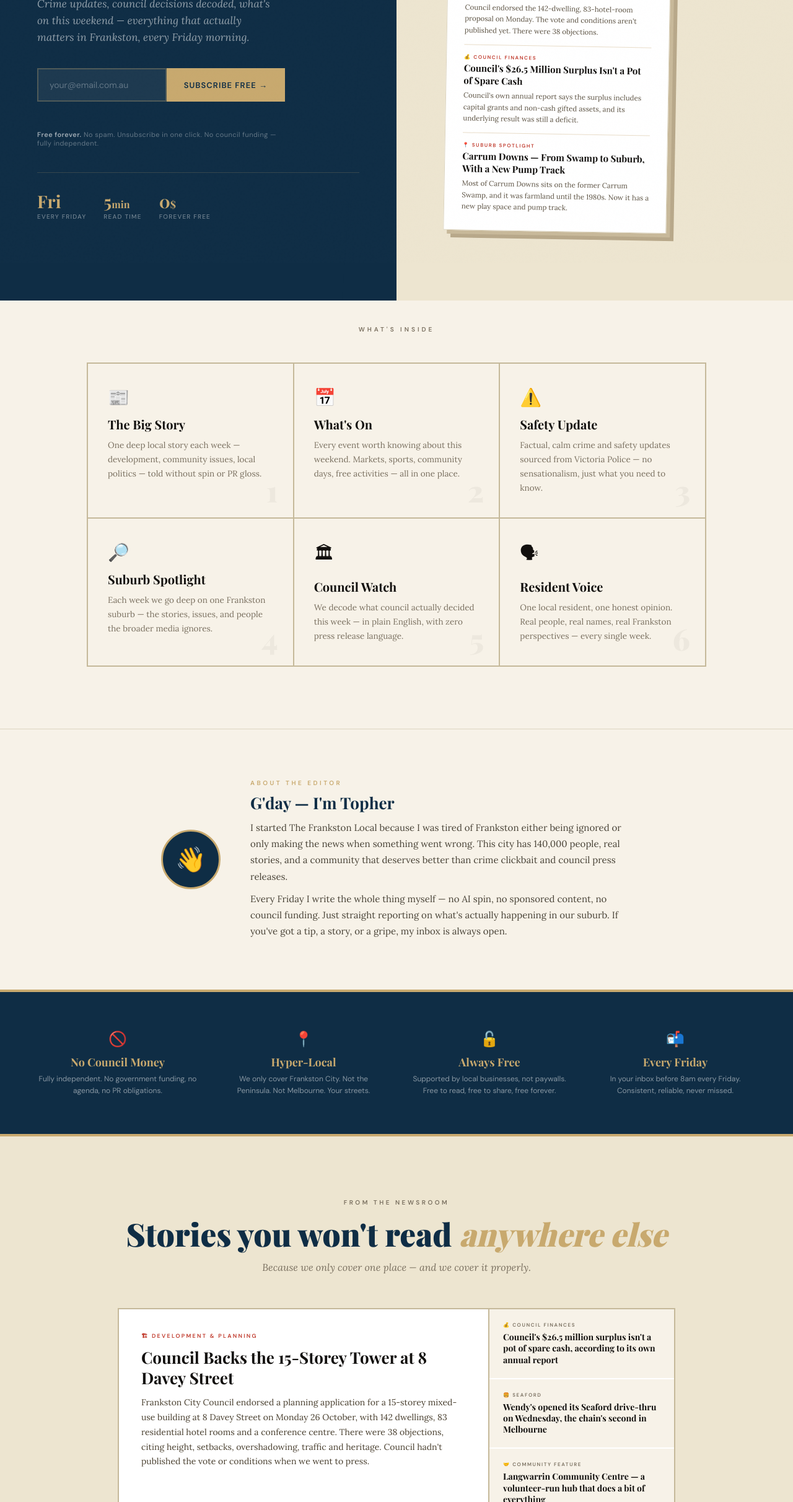
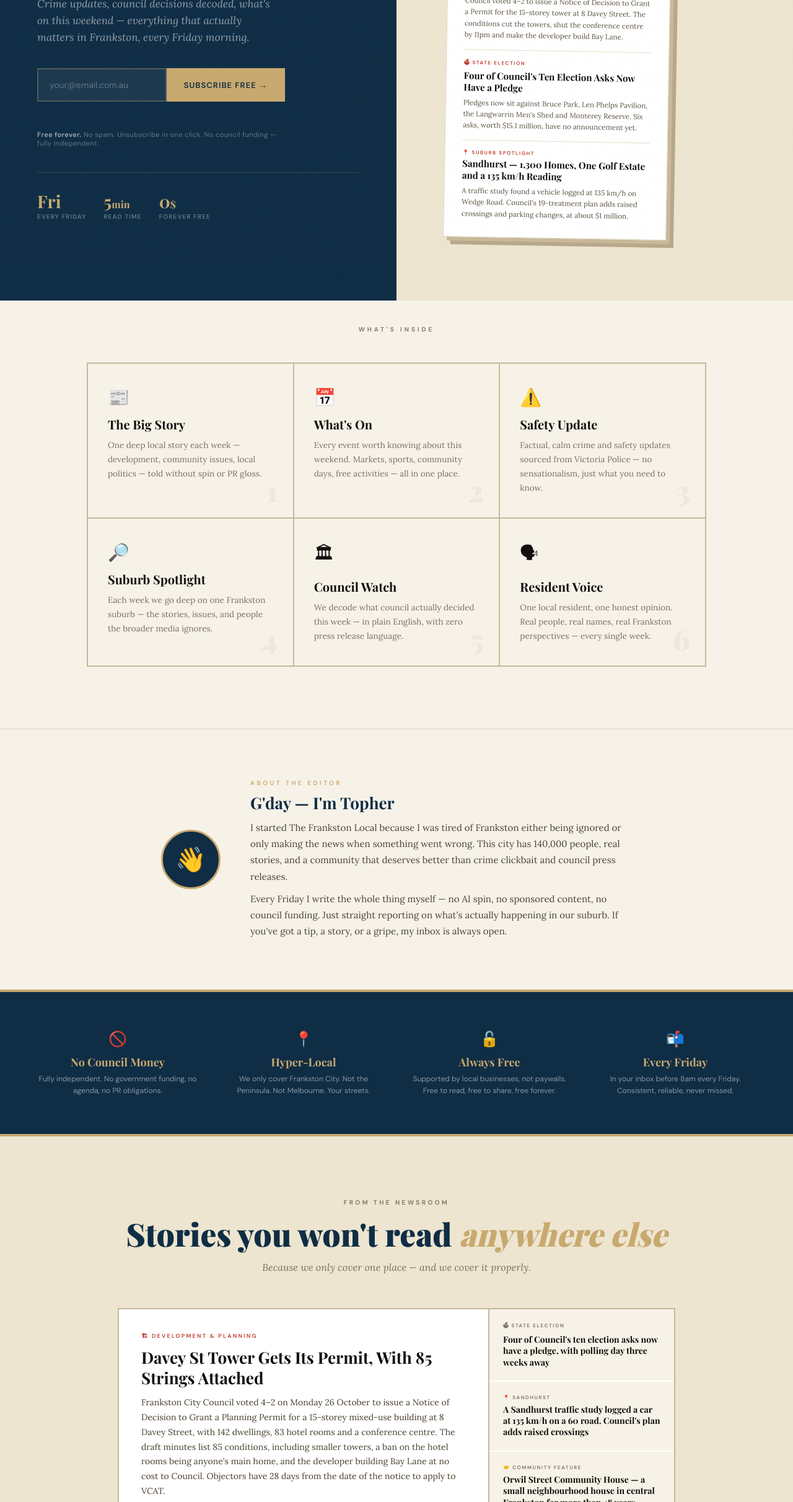
Before and after one commit to Tippitopher/frankston-local-site, a plain HTML site: page index.html in a window 1280 px wide. Shown: the part 376-2800 px from the top of the page at 62% size. Drawn offline with nearby package versions, Linux system fonts and the light colour scheme; a web font is replaced by a local one.

Commit message:
Add files via upload

```diff
--- a/index.html
+++ b/index.html
@@ -842,25 +842,25 @@ footer {
     <div class="preview-card">
       <div class="preview-masthead">
         <h3>The Frankston <span>Local</span></h3>
-        <div class="preview-date">Friday 30 October 2026 · Issue #25</div>
+        <div class="preview-date">Friday 6 November 2026 · Issue #26</div>
       </div>
 
       <div class="preview-section">
         <div class="preview-tag">🏗 Development &amp; Planning</div>
-        <h4>Council Backs the 15-Storey Tower at 8 Davey Street</h4>
-        <p>Council endorsed the 142-dwelling, 83-hotel-room proposal on Monday. The vote and conditions aren't published yet. There were 38 objections.</p>
+        <h4>Davey St Tower Gets Its Permit, With 85 Strings Attached</h4>
+        <p>Council voted 4–2 to issue a Notice of Decision to Grant a Permit for the 15-storey tower at 8 Davey Street. The conditions cut the towers, shut the conference centre by 11pm and make the developer build Bay Lane.</p>
       </div>
 
       <div class="preview-section">
-        <div class="preview-tag">💰 Council Finances</div>
-        <h4>Council's $26.5 Million Surplus Isn't a Pot of Spare Cash</h4>
-        <p>Council's own annual report says the surplus includes capital grants and non-cash gifted assets, and its underlying result was still a deficit.</p>
+        <div class="preview-tag">🗳 State Election</div>
+        <h4>Four of Council's Ten Election Asks Now Have a Pledge</h4>
+        <p>Pledges now sit against Bruce Park, Len Phelps Pavilion, the Langwarrin Men's Shed and Monterey Reserve. Six asks, worth $15.1 million, have no announcement yet.</p>
       </div>
 
       <div class="preview-section">
         <div class="preview-tag">📍 Suburb Spotlight</div>
-        <h4>Carrum Downs — From Swamp to Suburb, With a New Pump Track</h4>
-        <p>Most of Carrum Downs sits on the former Carrum Swamp, and it was farmland until the 1980s. Now it has a new play space and pump track.</p>
+        <h4>Sandhurst — 1,300 Homes, One Golf Estate and a 135 km/h Reading</h4>
+        <p>A traffic study found a vehicle logged at 135 km/h on Wedge Road. Council's 19-treatment plan adds raised crossings and parking changes, at about $1 million.</p>
       </div>
     </div>
   </div>
@@ -954,25 +954,25 @@ footer {
   <div class="headlines-grid">
     <div class="hl-main">
       <div class="hl-tag">🏗 Development &amp; Planning</div>
-      <h3>Council Backs the 15-Storey Tower at 8 Davey Street</h3>
-      <p>Frankston City Council endorsed a planning application for a 15-storey mixed-use building at 8 Davey Street on Monday 26 October, with 142 dwellings, 83 residential hotel rooms and a conference centre. There were 38 objections, citing height, setbacks, overshadowing, traffic and heritage. Council hadn't published the vote or conditions when we went to press.</p>
+      <h3>Davey St Tower Gets Its Permit, With 85 Strings Attached</h3>
+      <p>Frankston City Council voted 4–2 on Monday 26 October to issue a Notice of Decision to Grant a Planning Permit for a 15-storey mixed-use building at 8 Davey Street, with 142 dwellings, 83 hotel rooms and a conference centre. The draft minutes list 85 conditions, including smaller towers, a ban on the hotel rooms being anyone's main home, and the developer building Bay Lane at no cost to Council. Objectors have 28 days from the date of the notice to apply to VCAT.</p>
     </div>
     <div class="hl-sidebar">
       <div class="hl-small">
-        <div class="hl-tag">💰 Council Finances</div>
-        <h4>Council's $26.5 million surplus isn't a pot of spare cash, according to its own annual report</h4>
+        <div class="hl-tag">🗳 State Election</div>
+        <h4>Four of Council's ten election asks now have a pledge, with polling day three weeks away</h4>
       </div>
       <div class="hl-small">
-        <div class="hl-tag">🍔 Seaford</div>
-        <h4>Wendy's opened its Seaford drive-thru on Wednesday, the chain's second in Melbourne</h4>
+        <div class="hl-tag">📍 Sandhurst</div>
+        <h4>A Sandhurst traffic study logged a car at 135 km/h on a 60 road. Council's plan adds raised crossings</h4>
       </div>
       <div class="hl-small">
         <div class="hl-tag">🤝 Community Feature</div>
-        <h4>Langwarrin Community Centre — a volunteer-run hub that does a bit of everything</h4>
+        <h4>Orwil Street Community House — a small neighbourhood house in central Frankston for more than 48 years</h4>
       </div>
     </div>
   </div>
-  <a href="https://frankston-local.beehiiv.com/p/the-frankston-local-issue-25" target="_blank" style="display:inline-block;margin-top:0;margin-bottom:16px;font-family:'DM Sans',sans-serif;font-size:13px;font-weight:600;letter-spacing:0.08em;text-transform:uppercase;color:var(--ocean-deep);background:var(--sand);padding:14px 32px;text-decoration:none;">Read Issue #25 →</a>
+  <a href="https://frankston-local.beehiiv.com/p/the-frankston-local-issue-26" target="_blank" style="display:inline-block;margin-top:0;margin-bottom:16px;font-family:'DM Sans',sans-serif;font-size:13px;font-weight:600;letter-spacing:0.08em;text-transform:uppercase;color:var(--ocean-deep);background:var(--sand);padding:14px 32px;text-decoration:none;">Read Issue #26 →</a>
   <br>
   <a href="https://frankston-local.beehiiv.com" target="_blank" style="display:inline-block;margin-bottom:56px;font-family:'DM Sans',sans-serif;font-size:13px;font-weight:600;letter-spacing:0.08em;text-transform:uppercase;color:var(--ocean-deep);background:transparent;border:2px solid var(--ocean-deep);padding:12px 32px;text-decoration:none;">Read Previous Issues →</a>
 </section>
--- a/sitemap.xml
+++ b/sitemap.xml
@@ -2,7 +2,7 @@
 <urlset xmlns="http://www.sitemaps.org/schemas/sitemap/0.9">
   <url>
     <loc>https://www.frankstonlocal.au/</loc>
-    <lastmod>2026-10-30</lastmod>
+    <lastmod>2026-11-06</lastmod>
     <changefreq>weekly</changefreq>
     <priority>1.0</priority>
   </url>
```
